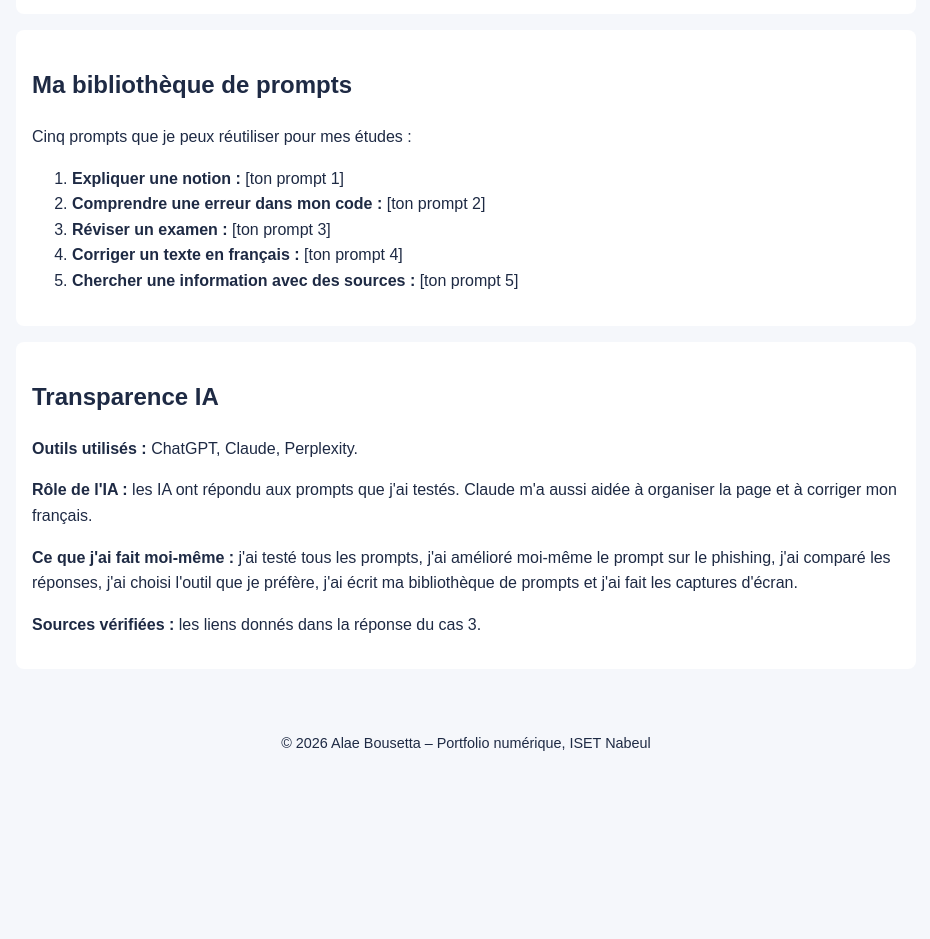
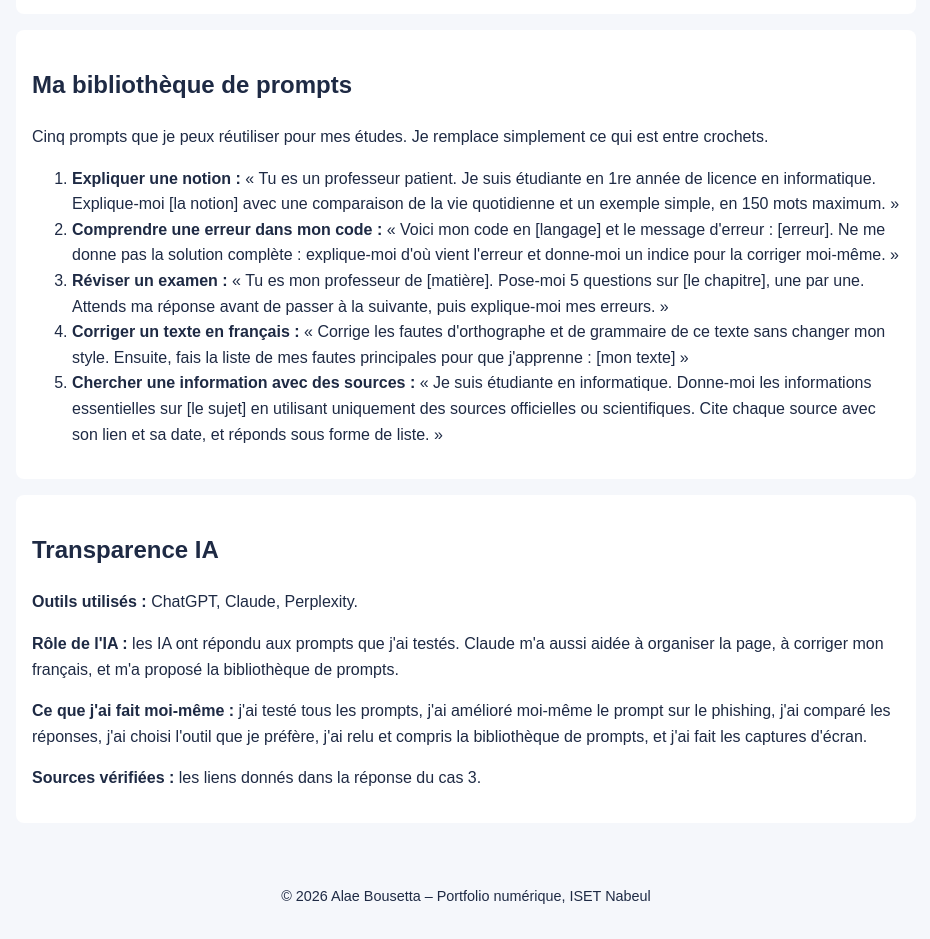
Before and after one commit to alaebousetta/portfolio-numerique, a plain HTML site: page digital-skills/prompt-engineering.html in a window 1280 px wide. Shown: the part 2840-3779 px from the top of the page, without its empty margins (174-1104 px from the left). Before the commit the page ends 3625 px from the top, so only its background shows below. Drawn offline with Linux system fonts and the light colour scheme.

Commit message:
Add files via upload

```diff
--- a/digital-skills/prompt-engineering.html
+++ b/digital-skills/prompt-engineering.html
@@ -88,21 +88,21 @@
 
     <section>
       <h2>Ma bibliothèque de prompts</h2>
-      <p>Cinq prompts que je peux réutiliser pour mes études :</p>
+      <p>Cinq prompts que je peux réutiliser pour mes études. Je remplace simplement ce qui est entre crochets.</p>
       <ol>
-        <li><strong>Expliquer une notion :</strong> [ton prompt 1]</li>
-        <li><strong>Comprendre une erreur dans mon code :</strong> [ton prompt 2]</li>
-        <li><strong>Réviser un examen :</strong> [ton prompt 3]</li>
-        <li><strong>Corriger un texte en français :</strong> [ton prompt 4]</li>
-        <li><strong>Chercher une information avec des sources :</strong> [ton prompt 5]</li>
+        <li><strong>Expliquer une notion :</strong> « Tu es un professeur patient. Je suis étudiante en 1re année de licence en informatique. Explique-moi [la notion] avec une comparaison de la vie quotidienne et un exemple simple, en 150 mots maximum. »</li>
+        <li><strong>Comprendre une erreur dans mon code :</strong> « Voici mon code en [langage] et le message d'erreur : [erreur]. Ne me donne pas la solution complète : explique-moi d'où vient l'erreur et donne-moi un indice pour la corriger moi-même. »</li>
+        <li><strong>Réviser un examen :</strong> « Tu es mon professeur de [matière]. Pose-moi 5 questions sur [le chapitre], une par une. Attends ma réponse avant de passer à la suivante, puis explique-moi mes erreurs. »</li>
+        <li><strong>Corriger un texte en français :</strong> « Corrige les fautes d'orthographe et de grammaire de ce texte sans changer mon style. Ensuite, fais la liste de mes fautes principales pour que j'apprenne : [mon texte] »</li>
+        <li><strong>Chercher une information avec des sources :</strong> « Je suis étudiante en informatique. Donne-moi les informations essentielles sur [le sujet] en utilisant uniquement des sources officielles ou scientifiques. Cite chaque source avec son lien et sa date, et réponds sous forme de liste. »</li>
       </ol>
     </section>
 
     <section>
       <h2>Transparence IA</h2>
       <p><strong>Outils utilisés :</strong> ChatGPT, Claude, Perplexity.</p>
-      <p><strong>Rôle de l'IA :</strong> les IA ont répondu aux prompts que j'ai testés. Claude m'a aussi aidée à organiser la page et à corriger mon français.</p>
-      <p><strong>Ce que j'ai fait moi-même :</strong> j'ai testé tous les prompts, j'ai amélioré moi-même le prompt sur le phishing, j'ai comparé les réponses, j'ai choisi l'outil que je préfère, j'ai écrit ma bibliothèque de prompts et j'ai fait les captures d'écran.</p>
+      <p><strong>Rôle de l'IA :</strong> les IA ont répondu aux prompts que j'ai testés. Claude m'a aussi aidée à organiser la page, à corriger mon français, et m'a proposé la bibliothèque de prompts.</p>
+      <p><strong>Ce que j'ai fait moi-même :</strong> j'ai testé tous les prompts, j'ai amélioré moi-même le prompt sur le phishing, j'ai comparé les réponses, j'ai choisi l'outil que je préfère, j'ai relu et compris la bibliothèque de prompts, et j'ai fait les captures d'écran.</p>
       <p><strong>Sources vérifiées :</strong> les liens donnés dans la réponse du cas 3.</p>
     </section>
   </main>
```
